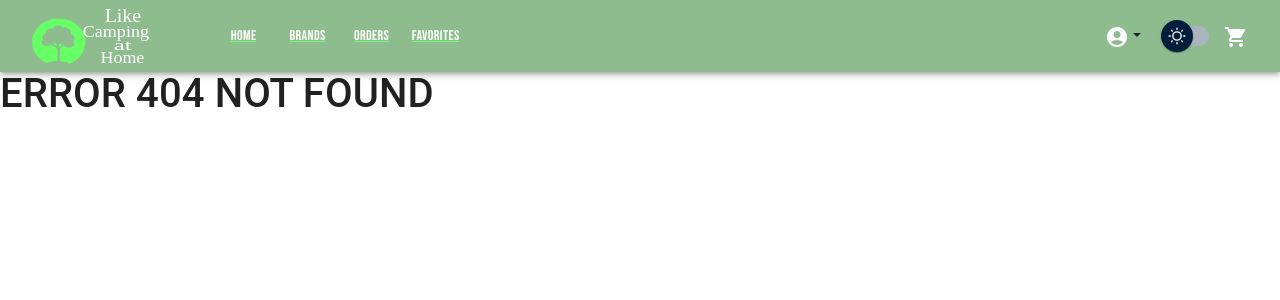
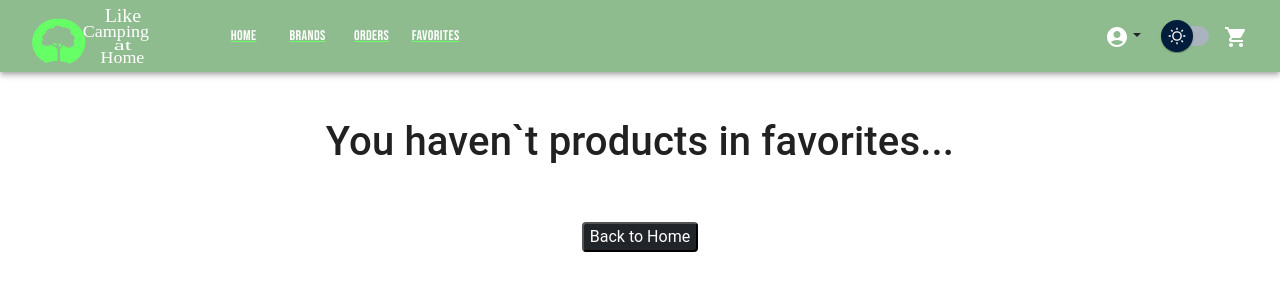
Before and after one commit to lule1000/l-c-a-h, a React (Create React App) app: page /l-c-a-h/favorites in a window 1280 px wide. Before the commit this address had no page. Shown: the top 300 px of the page. Built offline with nearby package versions, Linux system fonts and the light colour scheme.

Commit message:
adding gh-pages IIII

```diff
--- a/src/App.js
+++ b/src/App.js
@@ -33,13 +33,13 @@ const App = () => {
               <NavBar setDark={() => setDark(!dark)} checked={dark} dark={dark} />
               <Routes>
                 <Route path='*' element={<h1>ERROR 404 NOT FOUND</h1>} />
-                <Route index element={<ItemListContainer dark={dark} />} />
+                <Route path='/l-c-a-h' element={<ItemListContainer dark={dark} />} />
                 <Route path='/category/:name' element={<ItemListContainer />} />
-                <Route path='item/:id' element={<ItemDetailContainer />} />
-                <Route path='/cart' element={<CartCheckout />} />
-                <Route path='/orders' element={<Orders />} />
-                <Route path='/favorites' element={<Favorites />} />
-                <Route path='/profile' element={<Profile />} />
+                <Route path='/l-c-a-h/item/:id' element={<ItemDetailContainer />} />
+                <Route path='/l-c-a-h/cart' element={<CartCheckout />} />
+                <Route path='/l-c-a-h/orders' element={<Orders />} />
+                <Route path='/l-c-a-h/favorites' element={<Favorites />} />
+                <Route path='/l-c-a-h/profile' element={<Profile />} />
               </Routes>
             </BrowserRouter>
           </CartProvider>
--- a/src/components/Favorites.jsx
+++ b/src/components/Favorites.jsx
@@ -12,7 +12,7 @@ const Favorites = () => {
     return favorite.length === 0 ?
         <div className="text-center">
             <h1 className="mt-5">You haven`t products in favorites...</h1>
-            <Link to={'/'}><button className="mt-5 bg-dark text-white bgHover rounded">Back to Home</button></Link>
+            <Link to={'/l-c-a-h'}><button className="mt-5 bg-dark text-white bgHover rounded">Back to Home</button></Link>
         </div> :
         <Box className="d-flex flex-column m-2">
             {favorite.map(({ name, imgUrl, id, price }) =>
--- a/src/components/Orders.jsx
+++ b/src/components/Orders.jsx
@@ -31,7 +31,7 @@ export default function Orders() {
     return orderItems.length === 0 ?
         <div className="text-center">
             <h1 className="mt-5">You haven`t orders...</h1>
-            <Link to={'/'}><button className="mt-5 bg-dark text-white bgHover rounded">Back to Home</button></Link>
+            <Link to={'/l-c-a-h'}><button className="mt-5 bg-dark text-white bgHover rounded">Back to Home</button></Link>
         </div> :
         <TableContainer>
             <Table>
--- a/src/components/cartWidget/Cart.jsx
+++ b/src/components/cartWidget/Cart.jsx
@@ -6,7 +6,7 @@ import ShoppingCartIcon from '@mui/icons-material/ShoppingCart';
 const Cart = () => {
     const { cartItems } = useCartContext();
     return cartItems.length === 0 ?
-        <Link to={'/cart'}><ShoppingCartIcon className="me-2" sx={{ color: 'white' }} /></Link>
+        <Link to={'/l-c-a-h/cart'}><ShoppingCartIcon className="me-2" sx={{ color: 'white' }} /></Link>
         :
         <Link to={'/cart'} className="text-decoration-none d-flex flex-column me-2">
             <p className="cart-badge mb-0 ">{cartItems.length}</p>
--- a/src/components/cartWidget/CartCheckout.jsx
+++ b/src/components/cartWidget/CartCheckout.jsx
@@ -23,7 +23,7 @@ const CartCheckout = () => {
     return cartItems.length === 0 ?
         <div className="text-center">
             <h1 className="mt-5">You haven`t products in the cart...</h1>
-            <Link to={'/'}><button className="mt-5 bg-dark text-white bgHover rounded">Back to Home</button></Link>
+            <Link to={'/l-c-a-h'}><button className="mt-5 bg-dark text-white bgHover rounded">Back to Home</button></Link>
         </div> :
 
         <div className="m-4">
--- a/src/components/itemList/Item.jsx
+++ b/src/components/itemList/Item.jsx
@@ -7,7 +7,7 @@ import Typography from '@mui/material/Typography';
 const Item = ({ imgUrl, alt, name, price, id, dark }) => {
     return (
         <Card className='card border-3 m-2'>
-            <Link to={`/item/${id}`} className='text-decoration-none'>
+            <Link to={`/l-c-a-h/item/${id}`} className='text-decoration-none'>
                 <CardMedia className='border-bottom' component="img" image={imgUrl} alt={alt} />
                 <CardContent>
                     <Typography className="titleCard" sx={dark ? { color: 'white' } : { color: 'black' }} >{name}</Typography>
--- a/src/components/navBar/NavBar.jsx
+++ b/src/components/navBar/NavBar.jsx
@@ -26,7 +26,7 @@ const drawerWidth = 240;
 const navItems = [
     {
         name: 'Home',
-        route: '/'
+        route: '/l-c-a-h'
     },
     {
         name: 'Brands',
@@ -34,11 +34,11 @@ const navItems = [
     },
     {
         name: 'Orders',
-        route: '/orders'
+        route: '/l-c-a-h/orders'
     },
     {
         name: 'Favorites',
-        route: '/favorites'
+        route: '/l-c-a-h/favorites'
     }
 ];
 
@@ -85,7 +85,7 @@ function DrawerAppBar({ window, setDark, checked, dark }) {
                         >
                             <MenuIcon />
                         </IconButton>
-                        <Link to={'/'} className="a_img m-2">
+                        <Link to={'/l-c-a-h'} className="a_img m-2">
                             <img className='logo' src={imgLogo.imgUrl} alt={imgLogo.alt} />
                         </Link>
                         {
@@ -111,7 +111,7 @@ function DrawerAppBar({ window, setDark, checked, dark }) {
                             {
                                 isAuthenticated ?
                                     <>
-                                        <li className="dropdown-item userLink"><Link to={'/profile'} className='text-decoration-none text-black' >Your Profile</Link></li>
+                                        <li className="dropdown-item userLink"><Link to={'/l-c-a-h/profile'} className='text-decoration-none text-black' >Your Profile</Link></li>
                                         <li><hr className="dropdown-divider" /></li>
                                         <li className="dropdown-item userLink" onClick={() => logout()}>Sign Out</li>
                                     </> :
```
